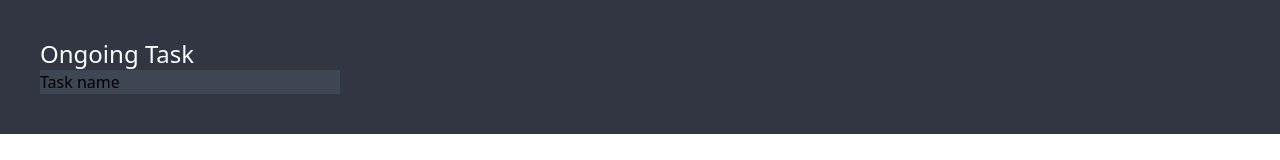
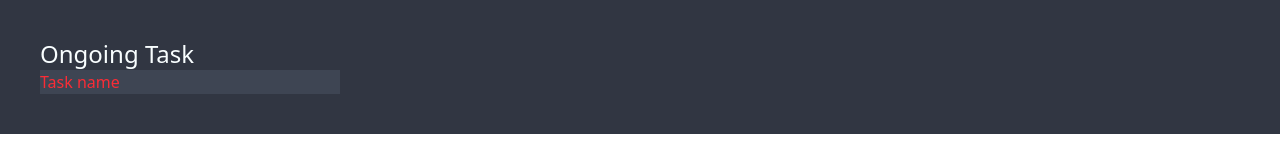
Before and after one commit to Wise-394/todo-react, a Next.js app: page / in a window 1280 px wide. Shown: the part 142-302 px from the top of the page. Built offline with nearby package versions, Linux system fonts and the light colour scheme.

Commit message:
change TaskCard p to red 500

```diff
--- a/src/app/components/task-card.tsx
+++ b/src/app/components/task-card.tsx
@@ -1,7 +1,7 @@
 export default function TaskCard() {
     return (
         <div className="bg-card w-full md:w-1/2 lg:w-1/4">
-            <p>Task name</p>
+            <p className="text-red-500">Task name</p>
         </div>
     )
 }
```
